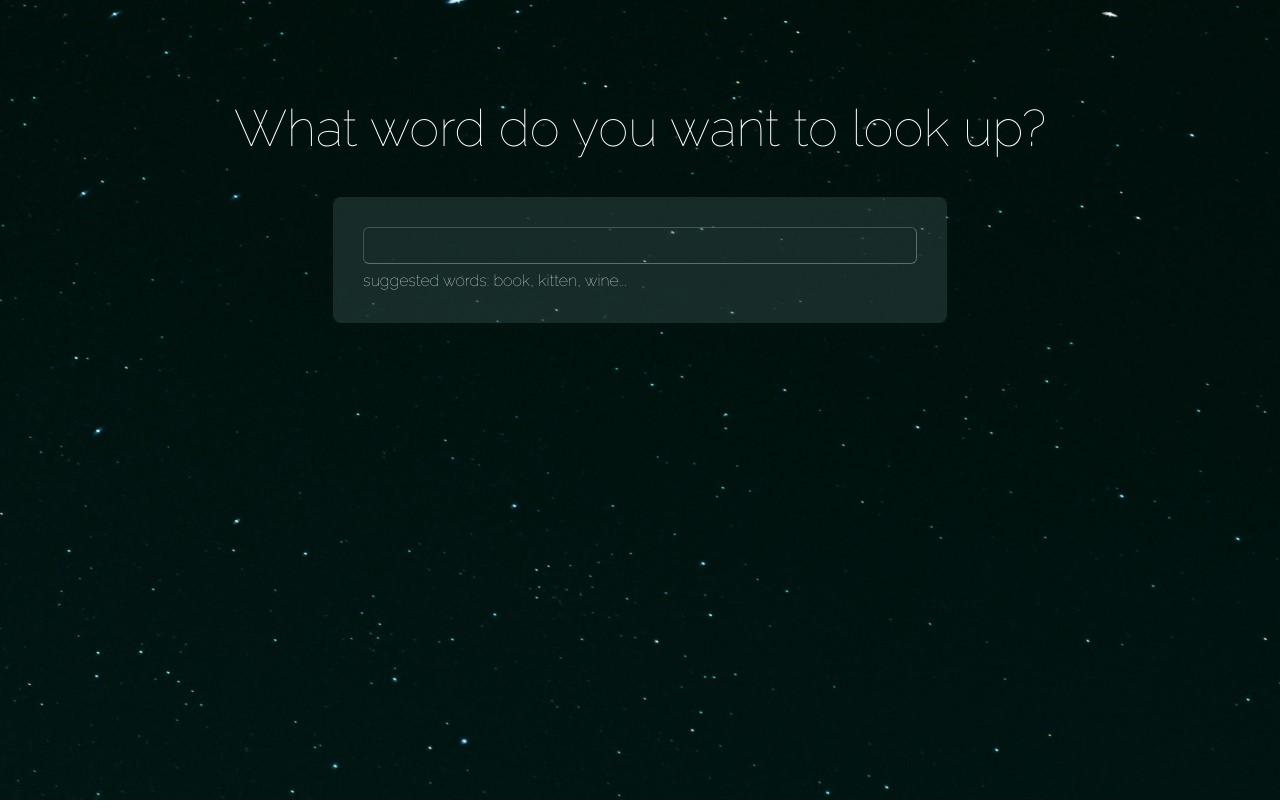
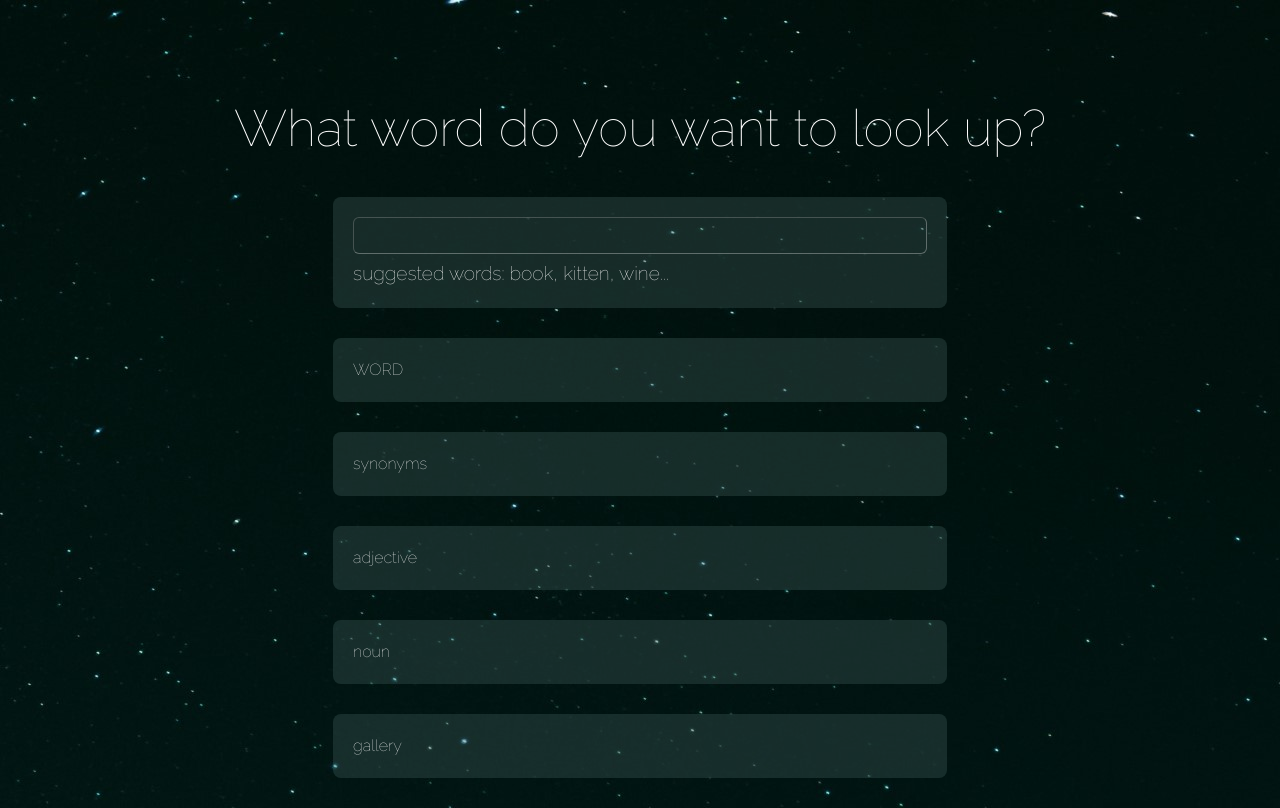
Before and after one commit to psychokot11/react_dictionary_app, a React (Create React App) app: page / in a window 1280 px wide. Built offline with nearby package versions, Linux system fonts and the light colour scheme.

Commit message:
Added jsx to the code in SearchEngine & added fake elements on the page

```diff
--- a/src/SearchEngine.css
+++ b/src/SearchEngine.css
@@ -1,9 +1,11 @@
-.SearchEngine {
+.background-container {
   background-color: #44615e54;
   max-width: 55%;
   margin: 0 auto;
+  margin-bottom: 30px;
   border-radius: 8px;
-  padding: 30px;
+  padding: 20px;
+  color: white;
 }
 
 .search-field {
@@ -21,4 +23,11 @@
 .suggested-words {
   color: white;
   margin-top: 5px;
+  font-size: 1.5vw;
 }
+
+@media (max-width: 576px) {
+  .SearchEngine {
+    max-width: 80%;
+  }
+}
--- a/src/SearchEngine.js
+++ b/src/SearchEngine.js
@@ -1,9 +1,11 @@
-import React from "react";
+import React, { useState } from "react";
 import "./SearchEngine.css";
 
 export default function SearchEngine() {
+  const [searchedWord, setSearchedWord] = useState(null);
+
   function handleSearch(event) {
-    console.log(event.target.value);
+    setSearchedWord(event.target.value);
   }
 
   function handleSubmit(event) {
@@ -11,12 +13,23 @@ export default function SearchEngine() {
   }
   return (
     <div className="SearchEngine">
-      <form className="form" onSubmit={handleSubmit}>
-        <input type="search" className="search-field" onChange={handleSearch} />
-      </form>
-      <div className="suggested-words">
-        suggested words: book, kitten, wine...
+      <div className="background-container">
+        <form className="form" onSubmit={handleSubmit}>
+          <input
+            type="search"
+            className="search-field"
+            onChange={handleSearch}
+          />
+        </form>
+        <div className="suggested-words">
+          suggested words: book, kitten, wine... {searchedWord}
+        </div>
       </div>
+      <div className="background-container">WORD</div>
+      <div className="background-container">synonyms</div>
+      <div className="background-container">adjective</div>
+      <div className="background-container">noun</div>
+      <div className="background-container">gallery</div>
     </div>
   );
 }
```
